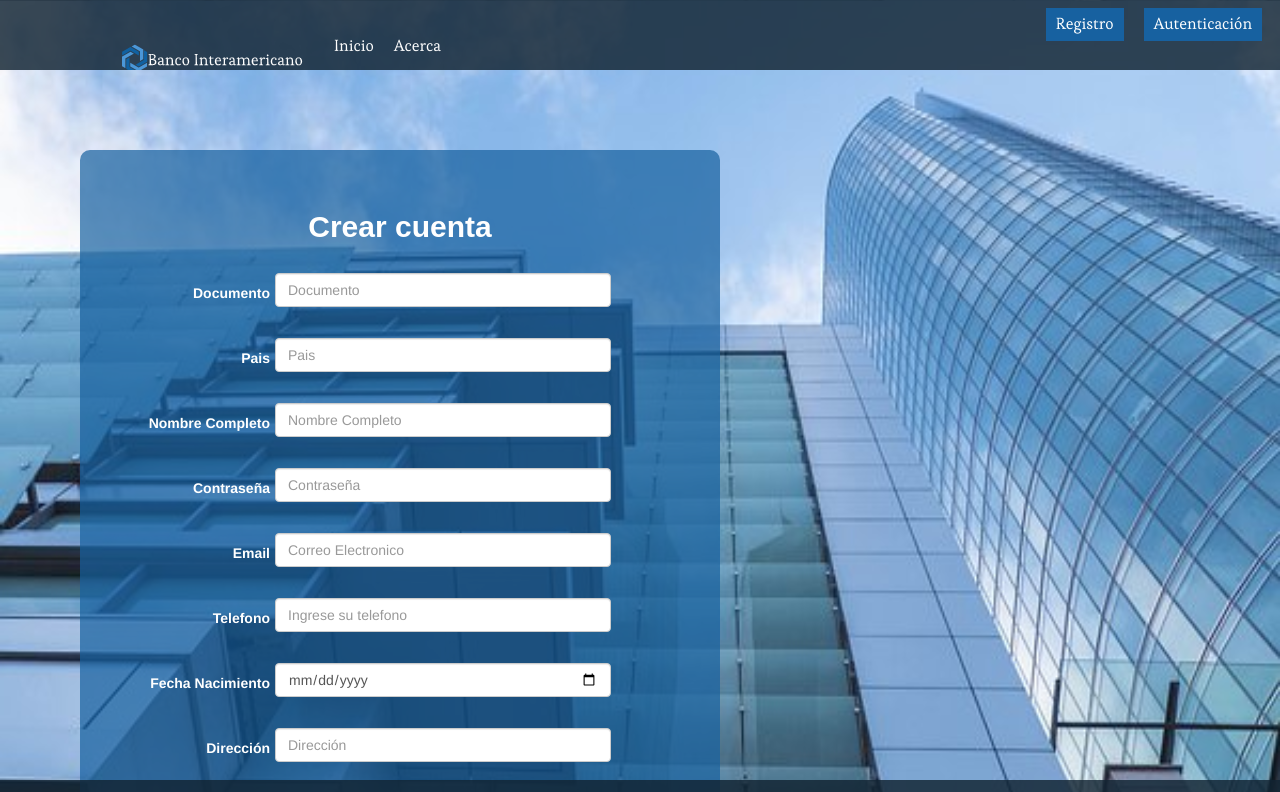
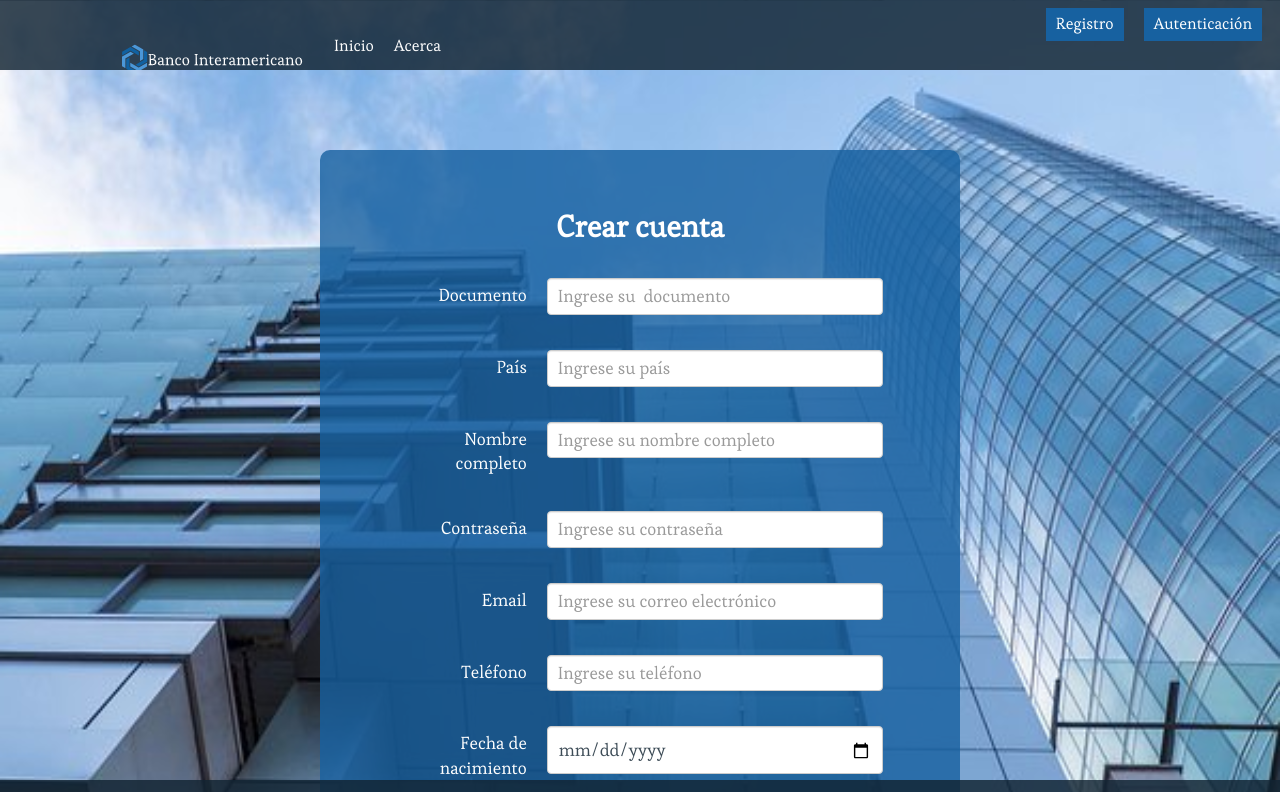
Before and after one commit to PilarArroyave/BancoInteramericano, an Angular app: page /register in a window 1280 px wide. Shown: the top 792 px of the page. Built offline with nearby package versions, Linux system fonts and the light colour scheme.

Commit message:
Div de registro centrado, fuente elegida para la app aplicada

```diff
--- a/src/app/register/register.component.css
+++ b/src/app/register/register.component.css
@@ -1,5 +1,5 @@
 .registerForm{
-    background-color: rgba(23,97,160,0.7);
+    background-color: rgba(23,97,160,0.8);
     border-radius: 10px;
     width: 50%;
     height: auto;
@@ -9,11 +9,9 @@
 }
 
 h2{
-    font-family: Arial;
+    font-family: "esteban";
     font-weight: bold;
     color: white;
-    text-align: center;
-    margin: 20px;
 }
 
 .formulario{
@@ -27,7 +25,7 @@ h2{
 
 .form-group{
     width: 100%;
-    margin: 10px 5px;
+    margin: 20px 5px 0px;
     display: inline-block;
     text-align: center;
     clear: both;
@@ -36,28 +34,37 @@ h2{
 .form-group label{
     text-align: right;
     float: left;
-    display: inline-block;
-    width: 25%;
-    margin: 10px 5px;
+    width: 28%;
+    height: auto;
+    margin: 5px 5px 0px 15px;
+    padding: 5px 10px;
+    font-family: "esteban";
+    font-size: 13pt;
+    font-weight: lighter;
     color: white;
 }
 
 .form-group input{
     width: 60%;
+    height: auto;
     float: left;
-    display: inline-block;
+    font-family: "esteban";
+    font-size: 13pt;
+    color: rgba(19, 37, 51, 0.829);
+    margin: 5px;
+    padding: 5px 10px;
 }
 
 .botoncito{
     background-color: rgba(19, 37, 51, 1);
     border-color:  rgba(19, 37, 51, 0.8);
     color: white;
-    border: none;
-    padding: 5px 10px;
-    border-radius: 4px;
+    border-radius: 5px;
     cursor: pointer;
     cursor: hand;
-    font-family: Arial;
+    font-family: "esteban";
+    font-size: 13pt;
     display: inline-block;
-    margin: 10px;
+    margin: 20px;
+    padding: 5px 20px;
 }
--- a/src/app/register/register.component.html
+++ b/src/app/register/register.component.html
@@ -3,35 +3,35 @@
     <h2>Crear cuenta</h2>
     <div class="form-group">
       <label for="Documento">Documento</label>
-      <input type="text" name="documento" [(ngModel)]="persona.Documento" class="form-control" placeholder="Documento" required>
+      <input type="text" name="documento" [(ngModel)]="persona.Documento" class="form-control" placeholder="Ingrese su  documento" required>
     </div>
     <div class="form-group">
-      <label for="Pais">Pais</label>
-      <input type="text" name="pais" [(ngModel)]="persona.Pais" class="form-control" placeholder="Pais" required>
+      <label for="Pais">País</label>
+      <input type="text" name="pais" [(ngModel)]="persona.Pais" class="form-control" placeholder="Ingrese su país" required>
     </div>
     <div class="form-group">
-      <label for="Nombre">Nombre Completo</label>
-      <input type="text" name="nombre" [(ngModel)]="persona.Nombre" class="form-control" placeholder="Nombre Completo" required>
+      <label for="Nombre">Nombre completo</label>
+      <input type="text" name="nombre" [(ngModel)]="persona.Nombre" class="form-control" placeholder="Ingrese su nombre completo" required>
     </div>
     <div class="form-group">
       <label for="Contraseña">Contraseña</label>
-      <input type="password" name="contrasena" [(ngModel)]="persona.Contrasena" class="form-control" placeholder="Contraseña" required minlength="8">
+      <input type="password" name="contrasena" [(ngModel)]="persona.Contrasena" class="form-control" placeholder="Ingrese su contraseña" required minlength="8">
     </div>
     <div class="form-group">
       <label for="Email">Email</label>
-      <input type="email" name="email" [(ngModel)]="persona.Email" class="form-control" placeholder="Correo Electronico" required>
+      <input type="email" name="email" [(ngModel)]="persona.Email" class="form-control" placeholder="Ingrese su correo electrónico" required>
     </div>
     <div class="form-group">
-      <label for="Telefono">Telefono</label>
-      <input type="value" name="telefono" [(ngModel)]="persona.Telefono" class="form-control" placeholder="Ingrese su telefono" required>
+      <label for="Telefono">Teléfono</label>
+      <input type="value" name="telefono" [(ngModel)]="persona.Telefono" class="form-control" placeholder="Ingrese su teléfono" required>
     </div>
     <div class="form-group">
-      <label for="Fecha">Fecha Nacimiento</label>
+      <label for="Fecha">Fecha de nacimiento</label>
       <input type="date" name="fechaNacimiento" [(ngModel)]="persona.FechaNacimiento" class="form-control" required>
     </div>
     <div class="form-group">
       <label for="Direccion">Dirección</label>
-      <input type="text" name="direccion" [(ngModel)]="persona.Direccion" class="form-control" placeholder="Dirección" required>
+      <input type="text" name="direccion" [(ngModel)]="persona.Direccion" class="form-control" placeholder="Ingrese su dirección" required>
     </div>
     <button (click)="guardarResgistro()" class="botoncito">Registrar</button>
 
--- a/src/index.html
+++ b/src/index.html
@@ -9,7 +9,9 @@
     <link rel="icon" type="image/x-icon" href="favicon.ico">
   </head>
   <body>
-    <app-root></app-root>
+    <center>
+      <app-root></app-root>
+    </center>
   </body>
 
 
--- a/src/styles.css
+++ b/src/styles.css
@@ -6,13 +6,17 @@ body{
       background-position: top center;
       background-attachment: fixed;
     background-size: 100%;
-    padding: 0%;
-    margin: 0%;
+    width: 100%;
+    height: 100%;
+    padding: 0px;
+    margin: 0px;
 }
 
 .footer {
-	background-color: rgba(19, 37, 51, 0.829);
-	margin: 0px, 0px;
+    background-color: rgba(19, 37, 51, 0.829);
+    font-family: "esteban";
+    font-size: 14pt;
+    margin: 0px, 0px;
 	width: 100%;
 	height: 20px;
 	padding: 10px;
```
